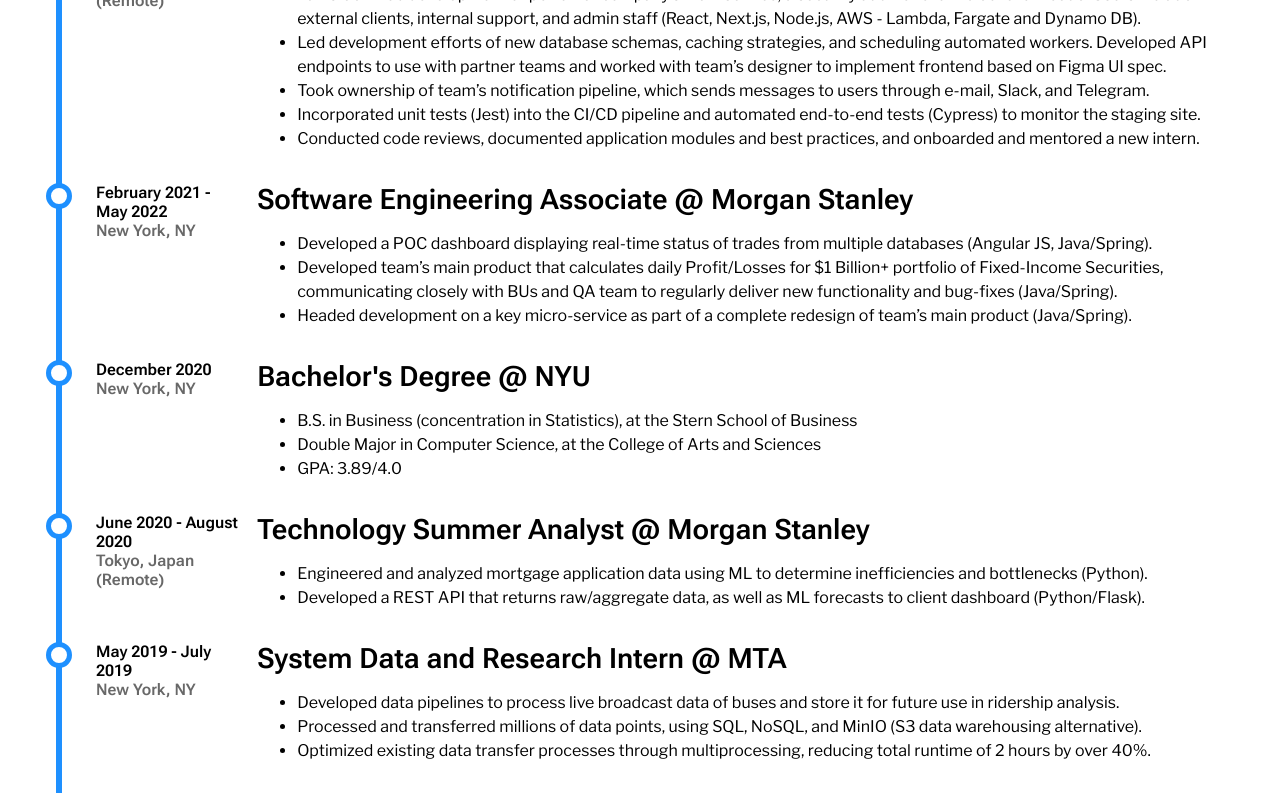
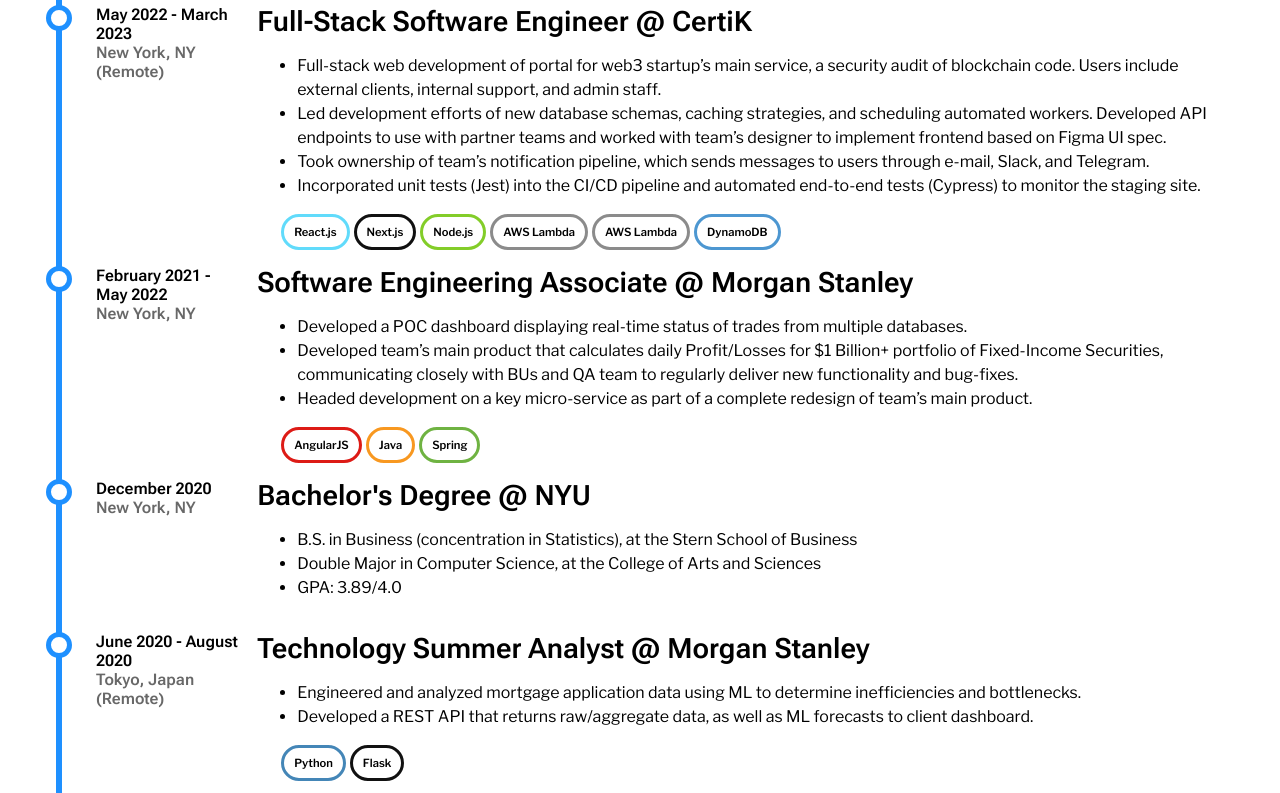
Before and after one commit to ky1044/personal-react-website, a React (Create React App) app: page /resume in a window 1280 px wide. Shown: the part 380-1173 px from the top of the page. Built offline with nearby package versions, Linux system fonts and the light colour scheme.

Commit message:
update resume with tech tags

```diff
--- a/src/components/shared/TechTag.module.css
+++ b/src/components/shared/TechTag.module.css
@@ -1,9 +1,12 @@
 .tagContainer {
-  background-color: #bebebe;
   display: flex;
   justify-content: center;
   align-items: center;
   height: 28px;
-  border-radius: 8px;
-  padding: 0 8px;
+  border-radius: 28px;
+  border-width: 3px;
+  border-style: solid;
+  border-color: #8b8b8b;
+  padding: 1px 10px;
+  font-weight: 600;
 }
--- a/src/components/shared/TechTag.tsx
+++ b/src/components/shared/TechTag.tsx
@@ -3,13 +3,49 @@ import styles from "./TechTag.module.css";
 
 const TECH_MAP = {
   "React.js": {
-    backgroundColor: "#61dbfb",
+    borderColor: "#61dbfb",
+  },
+  "React Native": {
+    borderColor: "#61dbfb",
+  },
+  "Next.js": {
+    borderColor: "#111",
+  },
+  "Node.js": {
+    borderColor: "#83cd29",
   },
   HTML: {
-    backgroundColor: "#f06629",
+    borderColor: "#f06629",
   },
   CSS: {
-    backgroundColor: "#32a9dc",
+    borderColor: "#32a9dc",
+  },
+  AngularJS: {
+    borderColor: "#dd1b16",
+  },
+  Java: {
+    borderColor: "#f89820",
+  },
+  Spring: {
+    borderColor: "#6fb342",
+  },
+  Python: {
+    borderColor: "#4486b7",
+  },
+  SQL: {
+    borderColor: "#e38d13",
+  },
+  NoSQL: {
+    borderColor: "#339933",
+  },
+  "MinIO ": {
+    borderColor: "#4393c4",
+  },
+  DynamoDB: {
+    borderColor: "#4d97d1",
+  },
+  Flask: {
+    borderColor: "#111",
   },
 };
 
--- a/src/pages/resume/ResumeSection.module.css
+++ b/src/pages/resume/ResumeSection.module.css
@@ -38,6 +38,14 @@
   margin-bottom: 1em;
 }
 
+.techList {
+  display: flex;
+  flex-direction: row;
+  flex-wrap: wrap;
+  gap: 4px;
+  margin-left: 24px;
+}
+
 @media screen and (max-width: 680px) {
   .resumeGrid {
     grid-template-columns: 40px 1fr;
--- a/src/pages/resume/ResumeSection.tsx
+++ b/src/pages/resume/ResumeSection.tsx
@@ -2,6 +2,7 @@ import { Col, Row } from "antd";
 import useWindow from "src/hooks/useWindow";
 import styles from "./ResumeSection.module.css";
 import { RESUME } from "./resumeData";
+import TechTag from "src/components/shared/TechTag";
 
 export default function ResumeSection() {
   const { isMobile } = useWindow();
@@ -30,7 +31,7 @@ export default function ResumeSection() {
               </h2>
             </Row>
             {isMobile && (
-              <Col >
+              <Col>
                 <h4>{role.duration}</h4>
                 <h4 className="grey">{role.location}</h4>
               </Col>
@@ -41,6 +42,13 @@ export default function ResumeSection() {
                 <li key={idx}>{bullet}</li>
               ))}
             </ul>
+            {role.tech && (
+              <div className={styles.techList}>
+                {role.tech?.map((tech) => (
+                  <TechTag name={tech} key={tech} />
+                ))}
+              </div>
+            )}
           </div>
         </>
       ))}
--- a/src/pages/resume/resumeData.ts
+++ b/src/pages/resume/resumeData.ts
@@ -3,6 +3,7 @@ export const RESUME: {
   organization: string;
   location: string;
   duration: string;
+  tech?: string[];
   bullets: string[];
 }[] = [
   {
@@ -10,7 +11,9 @@ export const RESUME: {
     organization: "Book of the Month",
     location: "New York, NY",
     duration: "May 2023 - Present",
+    tech: ["React.js", "React Native", "Next.js", "Node.js"],
     bullets: [
+      "Full-stack development for book subscription service’s consumer-facing website and app.",
     ],
   },
   {
@@ -18,12 +21,19 @@ export const RESUME: {
     organization: "CertiK",
     location: "New York, NY (Remote)",
     duration: "May 2022 - March 2023",
+    tech: [
+      "React.js",
+      "Next.js",
+      "Node.js",
+      "AWS Lambda",
+      "AWS Lambda",
+      "DynamoDB",
+    ],
     bullets: [
-      "Full-stack web development of portal for company’s main service, a security audit of client blockchain code. Users include external clients, internal support, and admin staff (React, Next.js, Node.js, AWS - Lambda, Fargate and Dynamo DB).",
+      "Full-stack web development of portal for web3 startup’s main service, a security audit of blockchain code. Users include external clients, internal support, and admin staff.",
       "Led development efforts of new database schemas, caching strategies, and scheduling automated workers. Developed API endpoints to use with partner teams and worked with team’s designer to implement frontend based on Figma UI spec.",
       "Took ownership of team’s notification pipeline, which sends messages to users through e-mail, Slack, and Telegram.",
       "Incorporated unit tests (Jest) into the CI/CD pipeline and automated end-to-end tests (Cypress) to monitor the staging site.",
-      "Conducted code reviews, documented application modules and best practices, and onboarded and mentored a new intern.",
     ],
   },
   {
@@ -31,10 +41,11 @@ export const RESUME: {
     organization: "Morgan Stanley",
     location: "New York, NY",
     duration: "February 2021 - May 2022",
+    tech: ["AngularJS", "Java","Spring"],
     bullets: [
-      "Developed a POC dashboard displaying real-time status of trades from multiple databases (Angular JS, Java/Spring).",
-      "Developed team’s main product that calculates daily Profit/Losses for $1 Billion+ portfolio of Fixed-Income Securities, communicating closely with BUs and QA team to regularly deliver new functionality and bug-fixes (Java/Spring).",
-      "Headed development on a key micro-service as part of a complete redesign of team’s main product (Java/Spring).",
+      "Developed a POC dashboard displaying real-time status of trades from multiple databases.",
+      "Developed team’s main product that calculates daily Profit/Losses for $1 Billion+ portfolio of Fixed-Income Securities, communicating closely with BUs and QA team to regularly deliver new functionality and bug-fixes.",
+      "Headed development on a key micro-service as part of a complete redesign of team’s main product.",
     ],
   },
   {
@@ -53,9 +64,10 @@ export const RESUME: {
     organization: "Morgan Stanley",
     location: "Tokyo, Japan (Remote)",
     duration: "June 2020 - August 2020",
+    tech: ["Python", "Flask"],
     bullets: [
-      "Engineered and analyzed mortgage application data using ML to determine inefficiencies and bottlenecks (Python).",
-      "Developed a REST API that returns raw/aggregate data, as well as ML forecasts to client dashboard (Python/Flask).",
+      "Engineered and analyzed mortgage application data using ML to determine inefficiencies and bottlenecks.",
+      "Developed a REST API that returns raw/aggregate data, as well as ML forecasts to client dashboard.",
     ],
   },
   {
@@ -63,9 +75,10 @@ export const RESUME: {
     organization: "MTA",
     location: "New York, NY",
     duration: "May 2019 - July 2019",
+    tech: ["Python", "SQL", "NoSQL", "MinIO"],
     bullets: [
       "Developed data pipelines to process live broadcast data of buses and store it for future use in ridership analysis.",
-      "Processed and transferred millions of data points, using SQL, NoSQL, and MinIO (S3 data warehousing alternative).",
+      "Processed and transferred millions of data points using SQL, NoSQL, and MinIO (S3 data warehousing alternative).",
       "Optimized existing data transfer processes through multiprocessing, reducing total runtime of 2 hours by over 40%.",
     ],
   },
```
